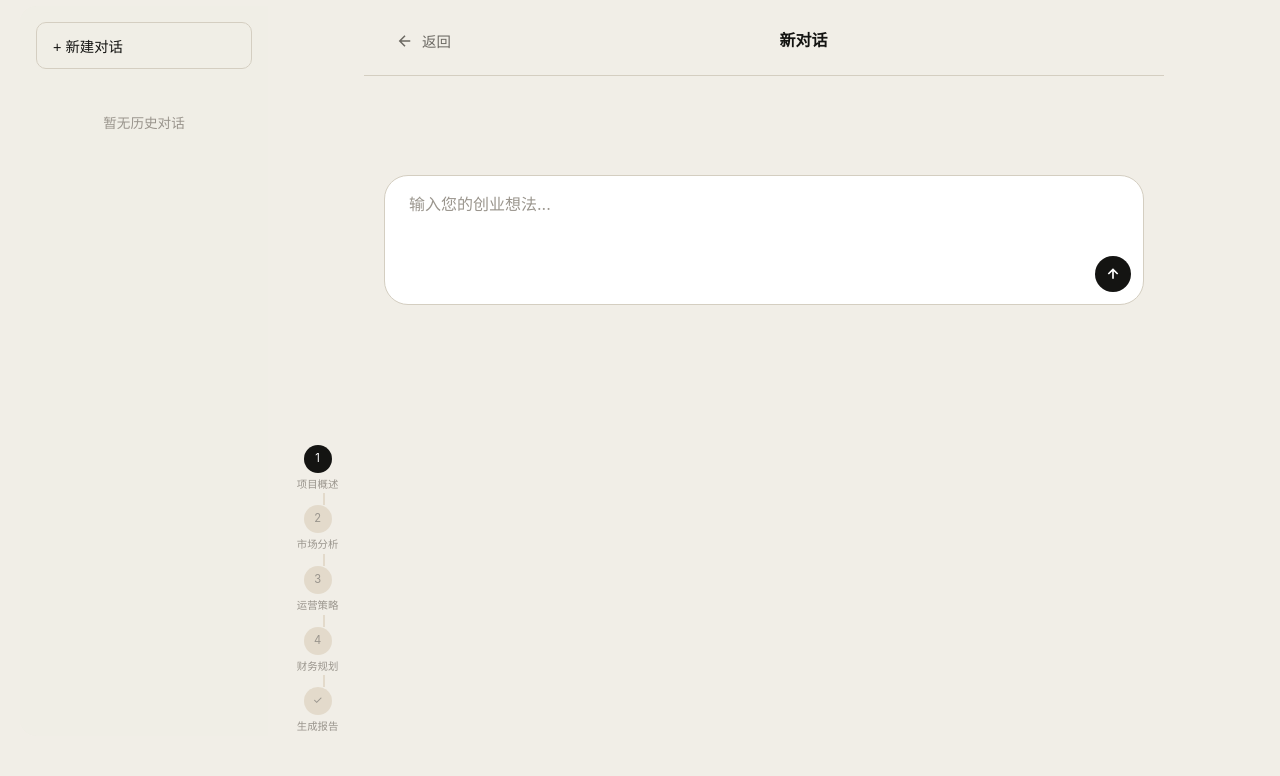
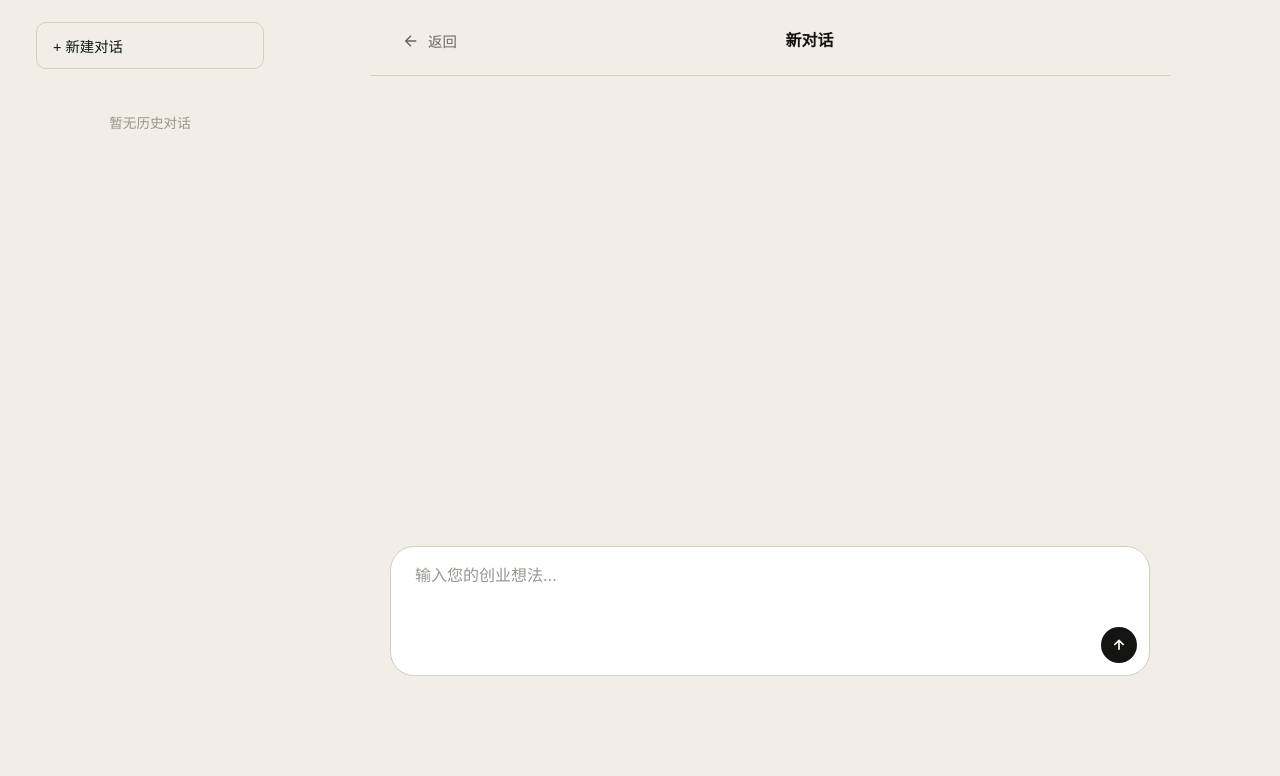
Before and after one commit to HuYee2025/BrandGPT, a Flask app: page /chat in a window 1280 px wide. Shown: the part 74-850 px from the top of the page. Run offline with Flask 3, Linux system fonts and the light colour scheme.

Commit message:
移除进度条，使用两列布局

```diff
--- a/templates/chat.html
+++ b/templates/chat.html
@@ -4,7 +4,7 @@
 
 {% block extra_head %}
 <style>
-/* ChatGPT风格对话框 - 自适应三列布局 */
+/* ChatGPT风格对话框 - 两列布局 */
 .chat-page {
     height: calc(100vh - 70px);
     display: flex;
@@ -16,7 +16,7 @@
 
 /* 左侧历史记录栏 */
 .chat-sidebar {
-    width: 20%;
+    width: 260px;
     min-width: 200px;
     background: #F0EEE6;
     border-radius: 16px 0 0 16px;
@@ -34,28 +34,6 @@
     flex-direction: column;
     position: relative;
     background: var(--bg-color);
-}
-
-/* 右侧进度条栏 */
-.chat-sidebar-right {
-    width: 10%;
-    min-width: 80px;
-    background: var(--bg-color);
-    display: flex;
-    flex-direction: column;
-    justify-content: flex-start;
-    align-items: center;
-    padding-top: 80px;
-    box-sizing: border-box;
-    flex-shrink: 0;
-}
-
-.progress-container {
-    display: flex;
-    flex-direction: column;
-    align-items: center;
-    gap: 0;
-    width: 100%;
 }
 
 .sidebar-header {
@@ -168,59 +146,6 @@
     background: var(--bg-color);
     grid-column: 2;
     grid-row: 1;
-}
-
-/* 右侧进度条 - 垂直布局 */
-.progress-item {
-    display: flex;
-    flex-direction: column;
-    align-items: center;
-    gap: 4px;
-    height: auto;
-}
-
-.progress-step {
-    width: 28px;
-    height: 28px;
-    border-radius: 50%;
-    background: #E3DACB;
-    display: flex;
-    align-items: center;
-    justify-content: center;
-    font-size: 0.7rem;
-    color: var(--text-muted);
-    transition: all 0.3s;
-    cursor: default;
-    flex-shrink: 0;
-}
-
-.progress-step.active {
-    background: #141412;
-    color: #FFFFFF;
-}
-
-.progress-step.completed {
-    background: #141412;
-    color: #FFFFFF;
-}
-
-.progress-step-label {
-    font-size: 0.65rem;
-    color: var(--text-muted);
-    white-space: nowrap;
-    text-align: center;
-}
-
-.progress-step.active ~ .progress-item .progress-step-label {
-    color: #141412;
-}
-
-.progress-line {
-    width: 2px;
-    height: 12px;
-    background: #E3DACB;
-    margin-left: 13px;
-}
 }
 
 /* 欢迎界面 */
@@ -680,84 +605,11 @@
             </div>
         </div>
     </div>
-
-    <!-- 右侧进度条栏 -->
-    <div class="chat-sidebar-right">
-        <div class="progress-container">
-            <div class="progress-item">
-                <div class="progress-step active" data-step="1">1</div>
-                <span class="progress-step-label">项目概述</span>
-            </div>
-            <div class="progress-line"></div>
-            <div class="progress-item">
-                <div class="progress-step" data-step="2">2</div>
-                <span class="progress-step-label">市场分析</span>
-            </div>
-            <div class="progress-line"></div>
-            <div class="progress-item">
-                <div class="progress-step" data-step="3">3</div>
-                <span class="progress-step-label">运营策略</span>
-            </div>
-            <div class="progress-line"></div>
-            <div class="progress-item">
-                <div class="progress-step" data-step="4">4</div>
-                <span class="progress-step-label">财务规划</span>
-            </div>
-            <div class="progress-line"></div>
-            <div class="progress-item">
-                <div class="progress-step" data-step="5">✓</div>
-                <span class="progress-step-label">生成报告</span>
-            </div>
-        </div>
-    </div>
 </div>
 
 <script>
 let messageCount = 0;
 let currentConversationId = null;
-let currentProgress = 1;
-
-// ==================== 进度条更新 ====================
-
-// 更新进度条
-function updateProgress(step) {
-    currentProgress = step;
-    const steps = document.querySelectorAll('.progress-step');
-    const labels = document.querySelectorAll('.progress-step-label');
-
-    steps.forEach((s, i) => {
-        const sNum = i + 1;
-        s.classList.remove('active', 'completed');
-        if (sNum < step) {
-            s.classList.add('completed');
-            s.innerHTML = '✓';
-        } else if (sNum === step) {
-            s.classList.add('active');
-            s.innerHTML = sNum;
-        } else {
-            s.innerHTML = sNum;
-        }
-    });
-}
-
-// 根据消息数量自动更新进度
-function autoUpdateProgress() {
-    // 根据对话轮数更新进度
-    // 1轮 = 步骤1, 2-3轮 = 步骤2, 4-5轮 = 步骤3, 6轮以上 = 步骤4, 可以生成报告 = 步骤5
-    let progress = 1;
-    if (messageCount <= 2) {
-        progress = 1;
-    } else if (messageCount <= 4) {
-        progress = 2;
-    } else if (messageCount <= 6) {
-        progress = 3;
-    } else if (messageCount <= 8) {
-        progress = 4;
-    } else {
-        progress = 5; // 可以生成报告
-    }
-    updateProgress(progress);
-}
 
 // ==================== 历史对话管理 ====================
 
@@ -871,9 +723,6 @@ function loadConversation(conversationId) {
     // 更新标题
     document.querySelector('.chat-header-title').textContent = conversation.title;
 
-    // 根据消息数量更新进度条
-    autoUpdateProgress();
-
     // 重新渲染列表（更新active状态）
     renderHistoryList();
 
@@ -912,9 +761,6 @@ function startNewChat() {
     document.getElementById('chatMessages').innerHTML = '';
     messageCount = 0;
     document.querySelector('.chat-header-title').textContent = '新对话';
-
-    // 重置进度条
-    updateProgress(1);
 
     // 重新渲染历史列表
     renderHistoryList();
@@ -962,8 +808,6 @@ function sendInitialMessage() {
             addMessage('assistant', '抱歉，发生了错误：' + data.error);
         } else {
             addMessage('assistant', data.response);
-            // 更新进度条
-            autoUpdateProgress();
         }
     })
     .catch(error => {
@@ -1040,9 +884,6 @@ function sendMessage() {
             addMessage('assistant', '抱歉，发生了错误：' + data.error);
         } else {
             addMessage('assistant', data.response);
-
-            // 更新进度条
-            autoUpdateProgress();
 
             // 保存对话
             saveCurrentConversation();
```
